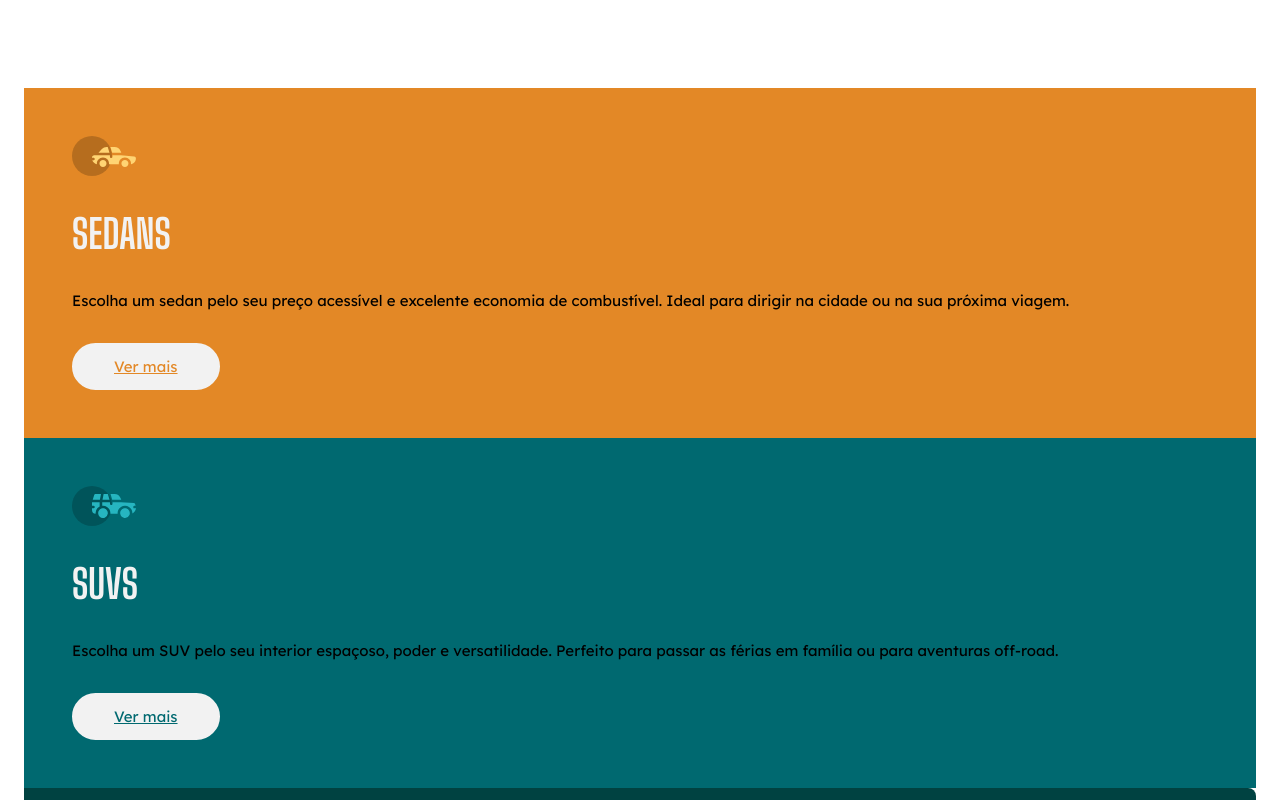
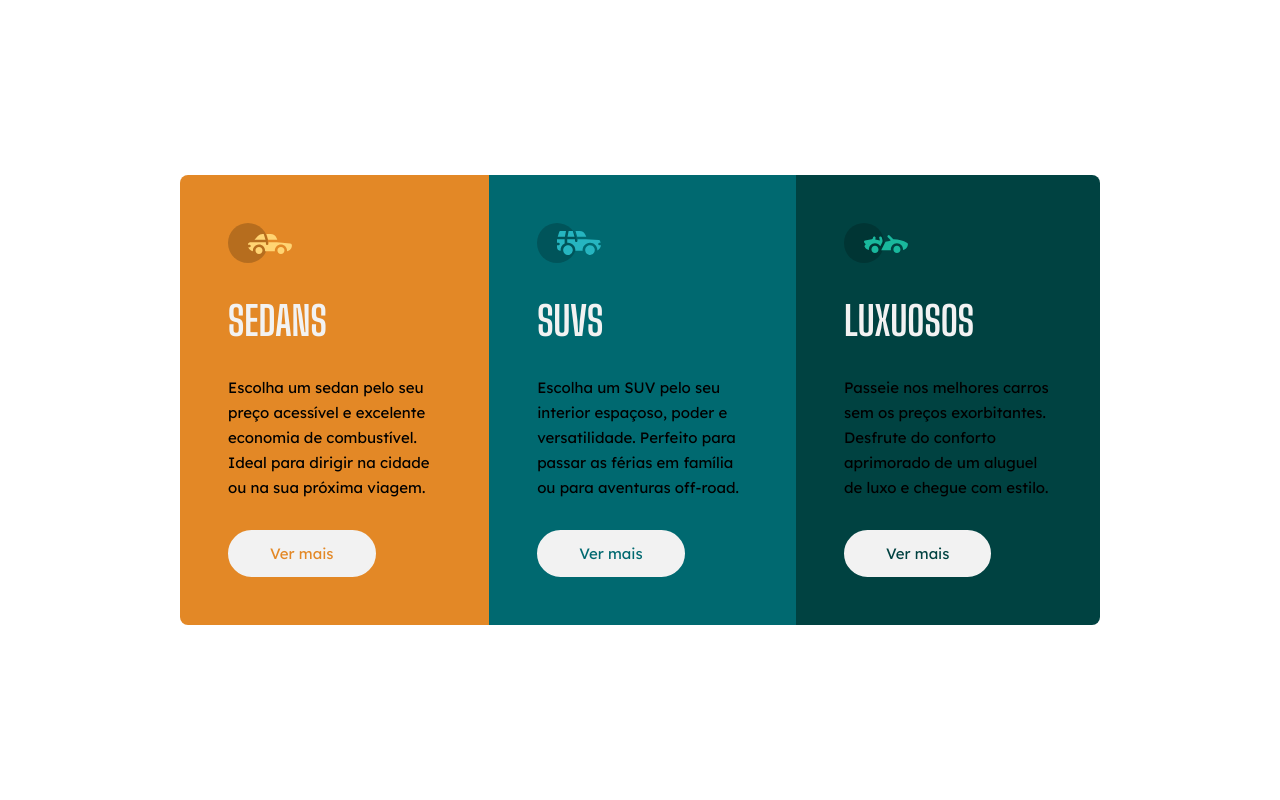
Before and after one commit to marialuizaVf/carros, a plain HTML site: page index.html in a window 1280 px wide. Shown: the top 800 px of the page. Drawn offline with Linux system fonts and the light colour scheme.

Commit message:
finalizado

```diff
--- a/index.html
+++ b/index.html
@@ -13,21 +13,21 @@
 <body>
     <main>
         <section class="sedans">
-            <img src="./imagens/icon-sedans.svg" alt="carros_sedan">
+            <img src="./imagens/icon-sedans.svg" alt="">
             <h2>Sedans</h2>
             <p>Escolha um sedan pelo seu preço acessível e excelente economia de combustível. Ideal para dirigir na cidade ou na sua próxima viagem.</p>
             <a href="https://www.webmotors.com.br/sedans" target="_blank">Ver mais</a>
         </section>
 
         <section class="suvs">
-            <img src="./imagens/icon-suvs.svg" alt="carros_suv">
+            <img src="./imagens/icon-suvs.svg" alt="">
             <h2>Suvs</h2>
             <p>Escolha um SUV pelo seu interior espaçoso, poder e versatilidade. Perfeito para passar as férias em família ou para aventuras off-road.</p>
             <a href="https://www.webmotors.com.br/suvs" target="_blank">Ver mais</a>
         </section>
 
         <section class="luxuosos">
-            <img src="./imagens/icon-luxury.svg" alt="carros_luxuosos">
+            <img src="./imagens/icon-luxury.svg" alt="">
             <h2>Luxuosos</h2>
             <p>Passeie nos melhores carros sem os preços exorbitantes. Desfrute do conforto aprimorado de um aluguel de luxo e chegue com estilo.</p>
             <a href="https://www.webmotors.com.br/catalogo/carroceria/conversivel/" target="_blank">Ver mais</a>
--- a/style.css
+++ b/style.css
@@ -8,7 +8,7 @@
    --cyan:#006970;
    --dark-cyan:#004241;
    --gray:#f2f2f2;
-   --trasparent-white:rgba(255, 255, 255, 0, 75);
+   --trasparent-white:rgba(255, 255, 255, 0.75);
 }
 body{
     padding: 5.5rem 1.5rem;
@@ -30,13 +30,13 @@ p{
 a{
     font-family: 'Lexend Deca', sans-serif;
     display: block;
-    text-align: none;
+    text-decoration: none;
     border: 2px solid var(--gray);
     width: fit-content;
     font-size: 0.9375rem;
     padding: 0.75rem 2.5rem;
     border-radius: 1.5625rem;
-    background: var(--gray);
+    background-color: var(--gray);
 }
 section{
     padding: 3rem;
@@ -44,7 +44,7 @@ section{
 }
 .sedans{
     background: var(--orange);
-    border-radius:8px 8x 0 0;
+    border-radius:8px 8px 0 0;
 
 }
 .suvs{
@@ -63,9 +63,8 @@ section{
 .luxuosos a {
     color: var(--dark-cyan);
 }
-@media(min-widht:920px){
+@media(min-width: 920px){
     body{
-        border:1px solid red ;
         height: 100vh;
         display: flex;
         justify-content: center;
@@ -78,16 +77,16 @@ section{
 
     }
     p{
-        margin-bottom: 5.25rem;
+        margin: bottom;
     }
     a:hover{
-        background: transparent;
+        background-color: transparent;
         color: var(--gray);
     }
     .sedans{
         border-radius: 8px 0 0 8px;
     }
+    .luxuosos{
+        border-radius: 0 8px 8px 0;
+    }
 }
-.luxuosos{
-    border-radius: 0 8px 8px 0;
-}
```
